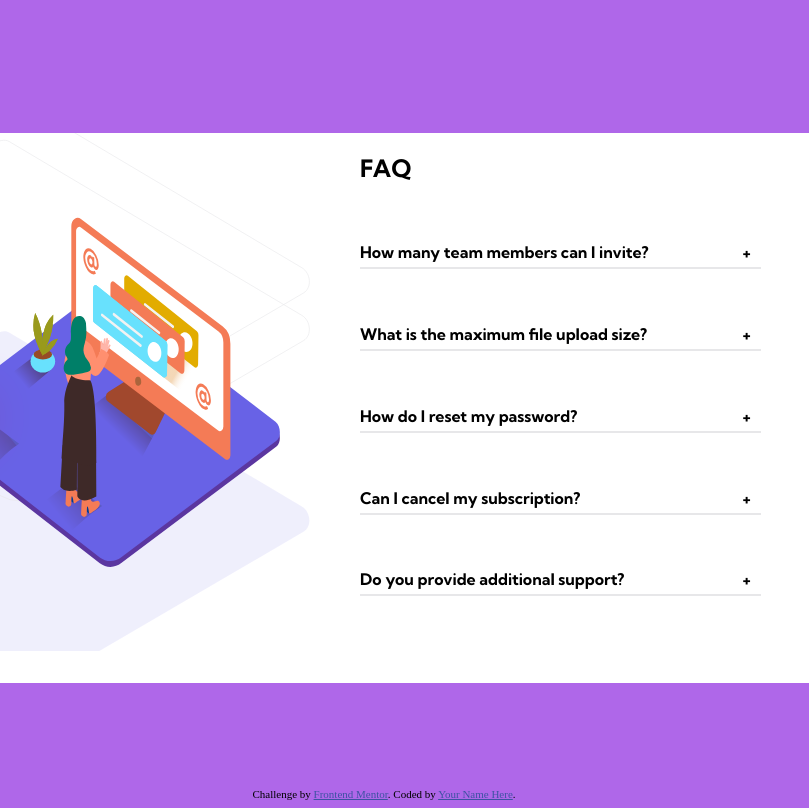
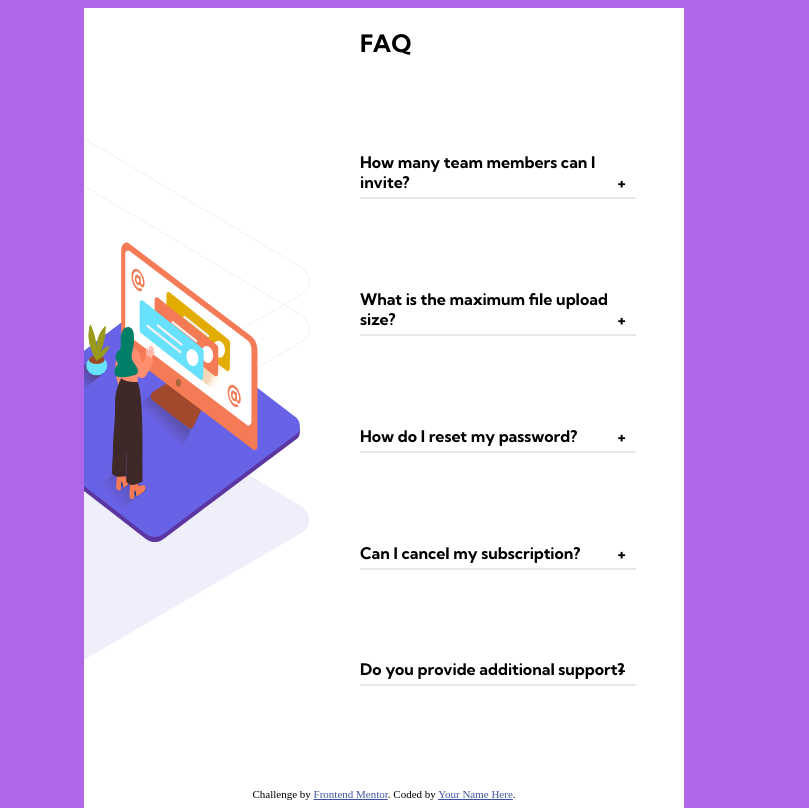
Before and after one commit to Elomolina/faq-accordion-card, a plain HTML site: page index.html in a window 768 px wide. Shown: the whole page, 809 px wide, since content can reach past the window. Drawn offline with Linux system fonts and the light colour scheme.

Commit message:
añadiendo responsiveness

```diff
--- a/style.css
+++ b/style.css
@@ -14,7 +14,6 @@
     justify-content: center;
     align-items: center;
     background-color: hsl(273, 75%, 66%);
-    overflow: hidden;
 }
 .container
 {
@@ -124,3 +123,37 @@
 {
     color:brown;
 }
+@media(min-width:601px) and (max-width: 1000px)
+{
+    .container
+    {
+        width:600px;
+        height:800px;
+    }
+    .mujer
+    {
+        width: 300px;
+        height:300px;
+        right:60px;
+    }
+    .caja
+    {
+        display: none;
+    }
+}
+@media(max-width: 600px)
+{
+    .container
+    {
+        width:500px;
+    }
+    .mujer
+    {
+        width:200px;
+        height:200px;
+    }
+    .caja
+    {
+        display: none;
+    }
+}
```
